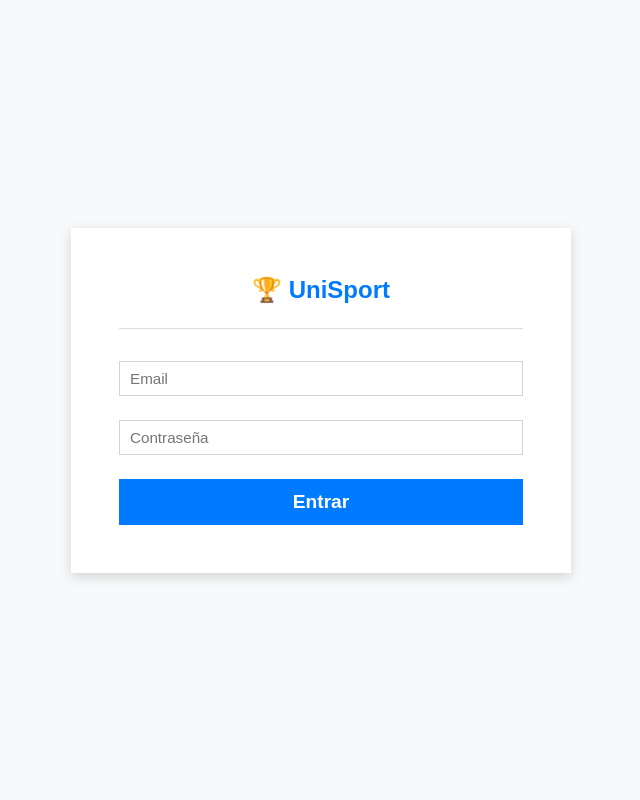
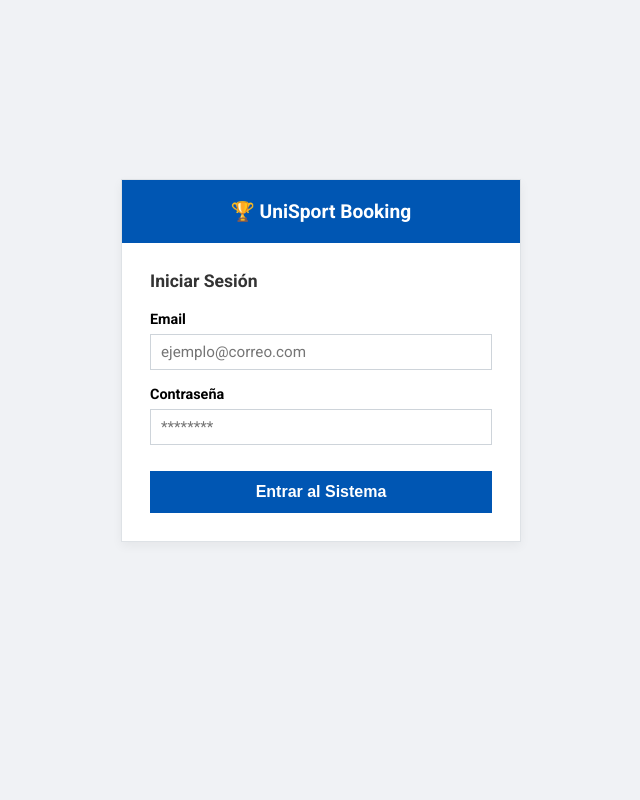
Before and after one commit to IcrakAFK/unisports, a PHP site: page /unisport/login.php in a window 1280 px wide. Shown: the whole page, without its empty margins (319-959 px from the left). Run offline with PHP 8.4, Linux system fonts and the light colour scheme.

Commit message:
Continuar Trabajo

```diff
--- a/config.php
+++ b/config.php
@@ -1,25 +1,24 @@
 <?php
 // =============================================
 //  UNISPORT BOOKING - config.php
-//  Configuración de conexión a la base de datos
 // =============================================
 
-define('DB_HOST', 'localhost');
-define('DB_NAME', 'unisport_booking');
-define('DB_USER', 'root');        // Cambia por tu usuario MySQL
-define('DB_PASS', '');            // Cambia por tu contraseña MySQL
+define('DB_HOST',    'localhost');
+define('DB_NAME',    'unisport_db');
+define('DB_USER',    'root');
+define('DB_PASS',    '');
 define('DB_CHARSET', 'utf8mb4');
 
 function getDB(): PDO {
     static $pdo = null;
     if ($pdo === null) {
         $dsn = 'mysql:host=' . DB_HOST . ';dbname=' . DB_NAME . ';charset=' . DB_CHARSET;
-        $options = [
+        $opciones = [
             PDO::ATTR_ERRMODE            => PDO::ERRMODE_EXCEPTION,
             PDO::ATTR_DEFAULT_FETCH_MODE => PDO::FETCH_ASSOC,
             PDO::ATTR_EMULATE_PREPARES   => false,
         ];
-        $pdo = new PDO($dsn, DB_USER, DB_PASS, $options);
+        $pdo = new PDO($dsn, DB_USER, DB_PASS, $opciones);
     }
     return $pdo;
 }
--- a/login.php
+++ b/login.php
@@ -1,143 +1,91 @@
 <?php
 session_start();
-require 'config.php';
+require_once 'config.php';
 
-if (isset($_SESSION['usuario_id'])) header('Location: index.php');
+// Si ya está logueado, mandarlo al inicio
+if (isset($_SESSION['usuario_id'])) {
+    header('Location: index.php');
+    exit;
+}
 
 $error = '';
-if ($_POST) {
-    $email = $_POST['email'] ?? '';
-    $pass  = $_POST['password'] ?? '';
 
-    $stmt = getDB()->prepare('SELECT * FROM usuarios WHERE email = ?');
-    $stmt->execute([$email]);
-    $u = $stmt->fetch();
+// Si el usuario hace clic en el botón de entrar
+if ($_SERVER['REQUEST_METHOD'] == 'POST') {
 
-    if ($u && (password_verify($pass, $u['password']) || $pass === $u['password'])) {
-        $_SESSION = array_merge($_SESSION, [
-            'usuario_id'     => $u['id'],
-            'usuario_nombre' => $u['nombre'],
-            'usuario_email'  => $u['email'],
-            'usuario_saldo'  => $u['saldo']
-        ]);
-        header('Location: index.php');
-        exit;
+    $email = $_POST['email'];
+    $password = $_POST['password'];
+
+    if ($email == '' || $password == '') {
+        $error = 'Por favor, rellena todos los campos.';
+    } else {
+        $db = getDB();
+
+        // Buscar al usuario por email
+        $sql = "SELECT * FROM usuarios WHERE email = ? LIMIT 1";
+        $consulta = $db->prepare($sql);
+        $consulta->execute([$email]);
+        $usuario = $consulta->fetch();
+
+        // Si el usuario existe, revisamos la contraseña
+        if ($usuario) {
+
+            // Comprobar si la contraseña es correcta (ya sea hash o texto plano)
+            if (password_verify($password, $usuario['password']) || $password == $usuario['password']) {
+
+                // Guardar datos en la sesión
+                $_SESSION['usuario_id']     = $usuario['id_user'];
+                $_SESSION['usuario_nombre'] = $usuario['nombre'];
+                $_SESSION['usuario_email']  = $usuario['email'];
+                $_SESSION['usuario_saldo']  = $usuario['saldo'];
+
+                header('Location: index.php');
+                exit;
+
+            } else {
+                $error = 'Email o contraseña incorrectos.';
+            }
+
+        } else {
+            $error = 'Email o contraseña incorrectos.';
+        }
     }
-    $error = 'Datos incorrectos';
 }
 ?>
+
 <!DOCTYPE html>
 <html lang="es">
 <head>
     <meta charset="UTF-8">
-    <title>Login – UniSport</title>
+    <meta name="viewport" content="width=device-width, initial-scale=1.0">
+    <title>Login – UniSport Booking</title>
     <link rel="stylesheet" href="styles.css">
+    <link href="https://fonts.googleapis.com/css2?family=Roboto:wght@400;700&display=swap" rel="stylesheet">
 </head>
-<body class="login-body">
+<body>
+    <div class="login-screen">
+        <div class="login-card">
+            <div class="login-header">🏆 UniSport Booking</div>
+            <div class="login-body">
+                <h5>Iniciar Sesión</h5>
 
-    <div class="login-container">
-        <h2 class="login-title">🏆 UniSport</h2>
-        <hr class="separator">
+                <?php if ($error): ?>
+                    <div class="alerta error-login"><?= htmlspecialchars($error) ?></div>
+                <?php endif; ?>
 
-        <?php if ($error): ?>
-            <div class="error-msg"><?= $error ?></div>
-        <?php endif; ?>
-
-        <form method="POST">
-            <div class="form-group">
-                <input type="email" name="email" class="input-field" placeholder="Email" required>
+                <form method="POST" action="login.php">
+                    <div class="form-group">
+                        <label>Email</label>
+                        <input type="email" name="email" required placeholder="ejemplo@correo.com">
+                    </div>
+                    <div class="form-group">
+                        <label>Contraseña</label>
+                        <input type="password" name="password" required placeholder="********">
+                    </div>
+                    <button type="submit" class="btn-entrar">Entrar al Sistema</button>
+                </form>
             </div>
-            <div class="form-group">
-                <input type="password" name="password" class="input-field" placeholder="Contraseña" required>
-            </div>
-            <button type="submit" class="login-button">Entrar</button>
-        </form>
+        </div>
     </div>
-
 </body>
 </html>
-<style>
-* {
-    box-sizing: border-box;
-    font-family: Arial, sans-serif;
-}
-
-/* Fondo de pantalla centrado */
-.login-body {
-    background-color: #f8f9fa;
-    display: flex;
-    align-items: center;
-    justify-content: center;
-    height: 100vh;
-    margin: 0;
-}
-
-/* La tarjeta (Card) */
-.login-container {
-    background: white;
-    width: 500px;
-    padding: 3rem;
-    box-shadow: 0 4px 12px rgba(0, 0, 0, 0.15);
-    border-radius: 0; /* Bordes rectos */
-}
-
-/* Título */
-.login-title {
-    text-align: center;
-    color: #007bff;
-    margin-bottom: 1.5rem;
-    font-weight: bold;
-}
-
-.separator {
-    border: 0;
-    border-top: 1px solid #ddd;
-    margin-bottom: 2rem;
-}
-
-/* Mensaje de error */
-.error-msg {
-    background-color: #f8d7da;
-    color: #721c24;
-    padding: 10px;
-    font-size: 0.9rem;
-    margin-bottom: 1rem;
-    border: 1px solid #f5c6cb;
-}
-
-/* Inputs */
-.form-group {
-    margin-bottom: 1.5rem;
-}
-
-.input-field {
-    width: 100%;
-    padding: 12px 15px;
-    font-size: 1.1rem;
-    border: 1px solid #ccc;
-    border-radius: 0; /* Bordes rectos */
-    outline: none;
-}
-
-.input-field:focus {
-    border-color: #007bff;
-}
-
-/* Botón */
-.login-button {
-    width: 100%;
-    padding: 12px;
-    background-color: #007bff;
-    color: white;
-    border: none;
-    font-size: 1.2rem;
-    font-weight: bold;
-    cursor: pointer;
-    border-radius: 0; /* Bordes rectos */
-    transition: background 0.3s;
-}
-
-.login-button:hover {
-    background-color: #0056b3;
-}
-</style>
--- a/styles.css
+++ b/styles.css
@@ -341,3 +341,113 @@ footer {
 @media (max-width: 480px) {
   .grid { grid-template-columns: 1fr; }
 }
+
+/* =============================================
+   ESPECÍFICO PARA LOGIN (Namespace: .login-screen)
+   ============================================= */
+
+/* Contenedor principal que envuelve toda la página de login */
+.login-screen {
+    display: flex;
+    align-items: center;
+    justify-content: center;
+    min-height: 90vh; /* Ajustado para que no tape el footer si existe */
+}
+
+/* Usamos el prefijo .login-screen para que no afecte a otros .card de la app */
+.login-screen .login-card {
+    background: #fff;
+    border: 1px solid #dee2e6;
+    width: 100%;
+    max-width: 400px;
+    margin: 20px;
+    box-shadow: 0 4px 10px rgba(0,0,0,0.05);
+}
+
+.login-screen .login-header {
+    background: #0056b3;
+    color: #fff;
+    text-align: center;
+    padding: 20px;
+    font-weight: 700;
+    font-size: 1.2rem;
+}
+
+.login-screen .login-body {
+    padding: 28px;
+}
+
+.login-screen h5 {
+    font-size: 1.1rem;
+    margin-bottom: 20px;
+    color: #333;
+}
+
+/* Botón específico de login para no confundir con .btn-reservar */
+.login-screen .btn-entrar {
+    width: 100%;
+    background: #0056b3;
+    color: #fff;
+    border: none;
+    padding: 12px;
+    font-size: 1rem;
+    font-weight: 700;
+    cursor: pointer;
+    margin-top: 10px;
+    transition: background 0.3s;
+}
+
+.login-screen .btn-entrar:hover {
+    background: #004099;
+}
+
+/* Reutilizamos la clase .alerta que ya tienes, pero aseguramos su estilo aquí */
+.login-screen .alerta.error-login {
+    display: block; /* Forzamos visibilidad si hay error */
+    background: #f8d7da;
+    color: #842029;
+    border: 1px solid #f5c2c7;
+    padding: 10px;
+    margin-bottom: 15px;
+}
+
+/* Estilos del Modal y Resumen */
+
+.separador-modal {
+    margin: 15px 0;
+    border: 0;
+    border-top: 1px dashed #ccc;
+}
+
+.flex-2 { flex: 2; }
+.flex-1 { flex: 1; }
+
+.resumen-contenedor {
+    background: #f8f9fa;
+    padding: 12px;
+    border-radius: 4px;
+    margin-top: 15px;
+    border: 1px solid #dee2e6;
+}
+
+.resumen-titulo {
+    margin-bottom: 8px;
+    color: #0056b3;
+    font-weight: 700;
+    font-size: 1rem;
+}
+
+.resumen-linea {
+    display: flex;
+    justify-content: space-between;
+    font-size: 0.9rem;
+    margin-bottom: 4px;
+}
+
+.resumen-linea.total {
+    font-weight: bold;
+    font-size: 1rem;
+    border-top: 1px solid #ccc;
+    padding-top: 4px;
+    margin-top: 4px;
+}
```
Also changed, not shown: api.php (+86 -87 lines), database.sql (+87 -41 lines), index.php (+41 -7 lines).
